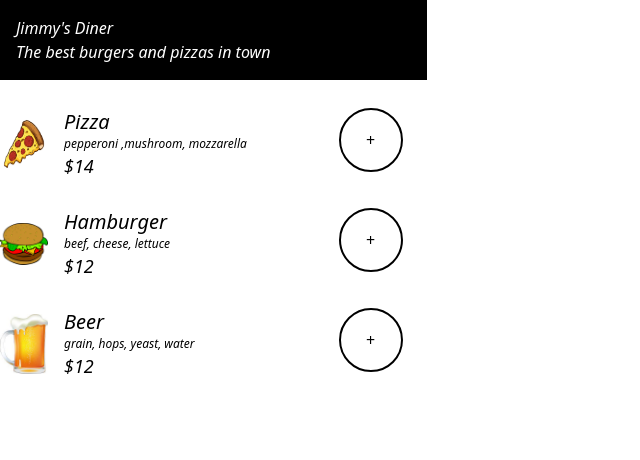
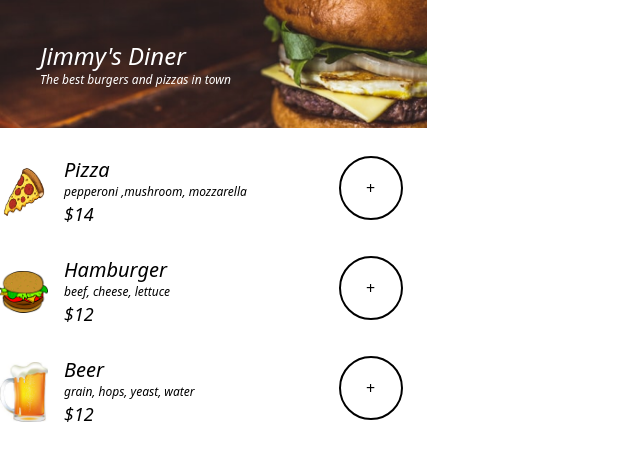
Before and after one commit to StahlbrinkM/order-app, a React (Create React App) app: page / in a window 1280 px wide. Shown: the top 460 px of the page, without its empty margins (0-640 px from the left). Built offline with nearby package versions, Linux system fonts and the light colour scheme.

Commit message:
Finished ordering app

```diff
--- a/src/App.js
+++ b/src/App.js
@@ -6,6 +6,7 @@ import { useState } from "react";
 function App() {
 
   const [listItems, setListItems] = useState([])
+  const [isVisable, setIsVisable] = useState(false)
 
   const removeItems = (index) => {
     const newListItems = listItems.filter((_, i) => i !== index);
@@ -13,15 +14,17 @@ function App() {
   }
 
 
+
   return (
     <div>
       {/* ----- Container ----- */}
       <div className='w-4/12 italic'>
         {/* ----- Header -----*/}
-        <div className='bg-black p-4'>
-          <h1 className="text-white">Jimmy's Diner</h1>
-          <h3 className="text-white">The best burgers and pizzas in town</h3>
+        <div className='bg-[url("./images/bg-img.png")] h-32 bg-cover pl-10 pt-10'>
+          <h1 className="text-white text-2xl">Jimmy's Diner</h1>
+          <h3 className="text-white text-xs">The best burgers and pizzas in town</h3>
         </div>
+
         {/* ----- Main Area ----- */}
         <div>
           <div className='my-7 flex'>
@@ -53,19 +56,39 @@ function App() {
           </div>
         </div>
         {/* ----- Main Area ----- */}
+
         {/* ----- Order list ----- */}
         <div className="flex-col">
             {listItems.length >= 1 ?
           <div>
             <p className="text-center">Your order</p>
             {listItems.map((item, index) => {
-              return <div key={index} className="flex"><p className="text-xl">{item}</p><div><button onClick={() => removeItems(index)} className="text-xs font-thin ml-4 text-gray-500">remove</button></div><p className="ml-auto mr-10">$14</p></div>
+              return <div key={index} className="flex"><p className="text-xl">{item}</p><div><button onClick={() => removeItems(index)} className="text-xs font-thin ml-4 text-gray-500">remove</button></div><p className="ml-auto mr-10">${item === "Pizza" ? 14 : 12}</p></div>
             })}
-            <button className="bg-green-400 h-12 w-4/5 ml-10 mt-4 rounded text-center">Complete order</button>
+
+            <button onClick={() => setIsVisable(prevVisable => !prevVisable)} className="bg-green-400 h-12 w-4/5 ml-10 mt-4 rounded text-center">Complete order</button>
           </div>
             : ""}
         </div>
         {/* ----- Order list ----- */}
+
+        {/* ----- Modal ----- */}
+        {isVisable === true ?
+        <div className="w-[25rem] h-96 fixed bg-white inset-x-6 inset-y-10 flex-col border border-black">
+          <div className="justify-center align-center items-center pt-10">
+            <p className="text-black text-xl ml-[7rem]">Enter your details</p>
+            <input className="block ml-10 pl-4 mt-12 border border-black rounded h-12 w-4/5" type="text" placeholder="Enter your name"></input>
+            <input className="block ml-10 pl-4 mt-2 border border-black rounded h-12 w-4/5" type="text" placeholder="Enter your card"></input>
+            <input className="block ml-10 pl-4 mt-2 border border-black rounded h-12 w-4/5" type="text" placeholder="Enter CVV"></input>
+          </div>
+
+          <button onClick={() => setIsVisable(prevVisable => !prevVisable)} className="bg-green-400 h-12 w-4/5 ml-10 mt-6 rounded text-center">Pay</button>
+
+
+        </div>
+        : ""}
+        {/* ----- Modal ----- */}
+
       </div>
       {/* ----- Container ----- */}
     </div>
```
Also changed, not shown: src/images/bg-img.png (added).
